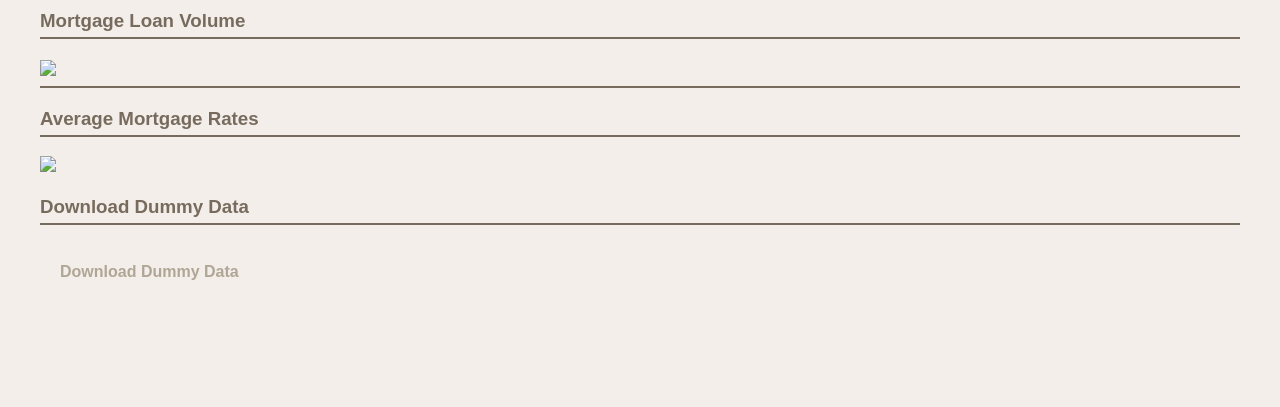
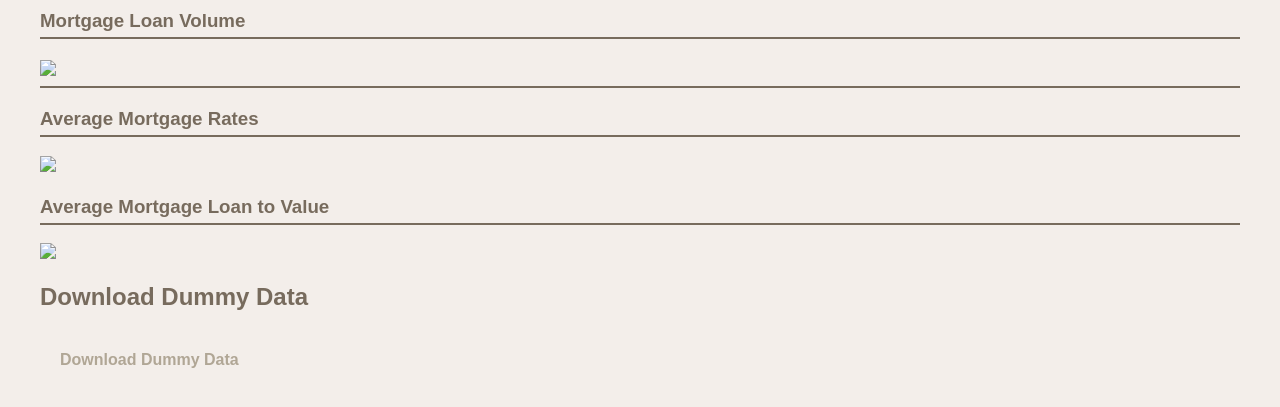
Before and after one commit to amason445/us_mortgages_flask_website, a Flask app: page /state_level/1 in a window 1280 px wide. Shown: the part 196-603 px from the top of the page. Run offline with Flask 3, Linux system fonts and the light colour scheme.

Commit message:
Updated Design Document

```diff
--- a/CouchDB Design Documents/state_mortgages_design_.json
+++ b/CouchDB Design Documents/state_mortgages_design_.json
@@ -1,6 +1,6 @@
 {
   "_id": "_design/state_mortgages_design_",
-  "_rev": "49-983a91e23413aab75db5b50688cf00bf",
+  "_rev": "51-b95ea9186fa1b5620b8abc6244da978c",
   "views": {
     "year_count": {
       "map": "function(doc) {\n    if (doc.year) {\n        emit(doc.year, 1)\n    }\n}",
@@ -35,7 +35,7 @@
       "map": "function(doc) {\n  if (doc.year && doc.state && Array.isArray(doc.record_chunk)) {\n    for (var i = 0; i < doc.record_chunk.length; i++) {\n      var record = doc.record_chunk[i];\n      var derived_race = record.derived_race;\n      emit([doc.year, doc.state, derived_race], 1);\n    }\n  }\n}"
     },
     "average_ltv_per_state": {
-      "map": "function (doc) {\n  if(doc.year && doc.state && Array.isArray(doc.record_chunk)) {\n    for (var i = 0; i < doc.record_chunk.length; i++) {\n      var record = doc.record_chunk[i];\n      var loan_term = parseInt(record.loan_term);\n      if (loan_term == 360 || loan_term == 180) {\n        var ltv = parseFloat(record.loan_to_value_ratio);\n        if (!isNaN(ltv)) {\n          emit([doc.year, doc.state, loan_term], ltv);\n        }\n      }\n    }\n  }\n}",
+      "map": "function (doc) {\n  if(doc.year && doc.state && Array.isArray(doc.record_chunk)) {\n    for (var i = 0; i < doc.record_chunk.length; i++) {\n      var record = doc.record_chunk[i];\n      var loan_term = parseInt(record.loan_term);\n      if (loan_term == 360 || loan_term == 180) {\n        var ltv = parseFloat(record.loan_to_value_ratio);\n        if (!isNaN(ltv) && (ltv <= 200)) {\n          emit([doc.year, doc.state, loan_term], ltv);\n        }\n      }\n    }\n  }\n}",
       "reduce": "function (keys, values, rereduce) {\r\n  var total = 0;\r\n  var totalCount = 0;\r\n\r\n  if (rereduce) {\r\n    for (var i = 0; i < values.length; i++) {\r\n      total += values[i];\r\n      totalCount++;\r\n    }\r\n  } else {\r\n    total = sum(values);\r\n    totalCount = values.length;\r\n  }\r\n\r\n  var average = totalCount > 0 ? total / totalCount : 0;\r\n  return average;\r\n}"
     },
     "average_ltv_per_county": {
--- a/app/main/views.py
+++ b/app/main/views.py
@@ -35,5 +35,7 @@
 
     loan_volume_plot = vis.state_loan_volumes(state)
     interest_plot = vis.state_interest_rates(state)
+    ltv_plot = vis.state_ltvs(state)
 
-    return render_template('state_pages.html', state = state, loan_volume_plot = loan_volume_plot, interest_plot = interest_plot, state_long_name = state_long_name)
+    return render_template('state_pages.html', state = state, loan_volume_plot = loan_volume_plot,
+                           interest_plot = interest_plot, state_long_name = state_long_name, ltv_plot = ltv_plot)
--- a/app/templates/state_pages.html
+++ b/app/templates/state_pages.html
@@ -14,7 +14,9 @@
     <img src="data:iamge/png;base64,{{ loan_volume_plot|safe }}">
     <h3>Average Mortgage Rates</h3>
     <img src="data:iamge/png;base64,{{ interest_plot|safe }}">
-    <h3>Download Dummy Data</h3>
+    <h3>Average Mortgage Loan to Value</h3>
+    <img src="data:iamge/png;base64,{{ ltv_plot|safe }}">
+    <h2>Download Dummy Data</h3>
     <a href="{{ url_for('main.dummy_csv')}}">Download Dummy Data</a>
 </body>
 
--- a/app/visualizations.py
+++ b/app/visualizations.py
@@ -85,7 +85,7 @@
 
         plt.title(f"Average Loan to Value for the US State of {utl.state_abbreviation_mapping(state_name)}")
         plt.xlabel('Year')
-        plt.ylabel('Interest Rate (%)')
+        plt.ylabel('Loan to Value (%)')
         plt.legend(title = 'Loan Term')
 
         buffer = BytesIO()
```
